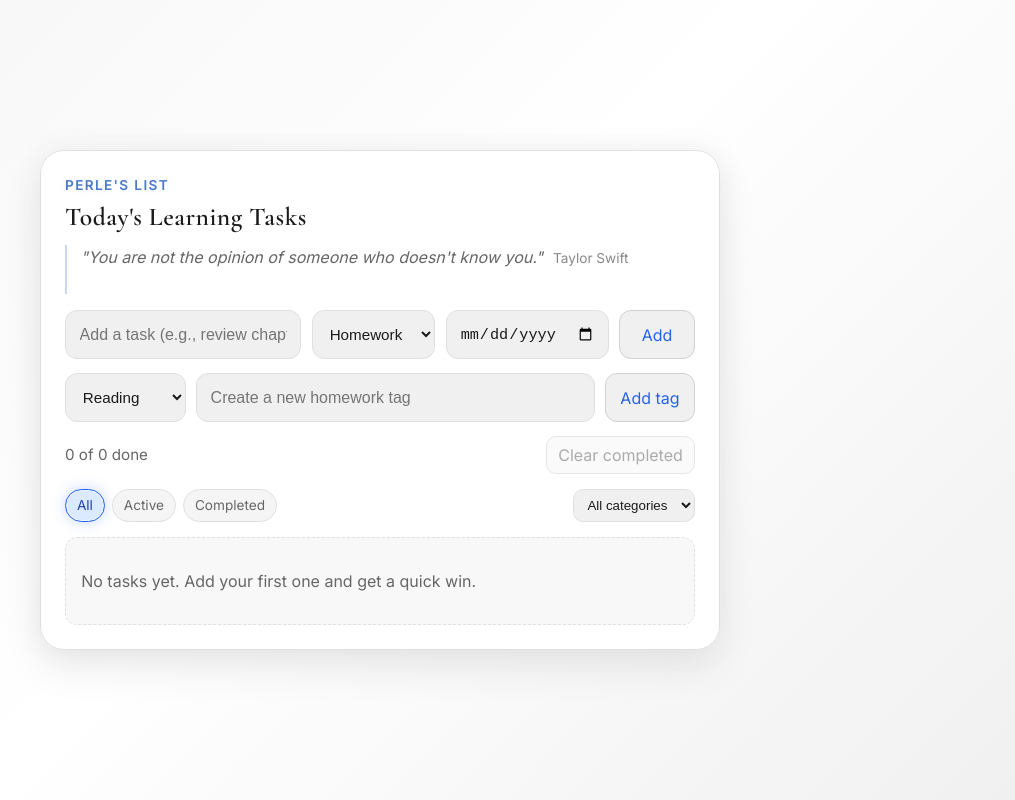
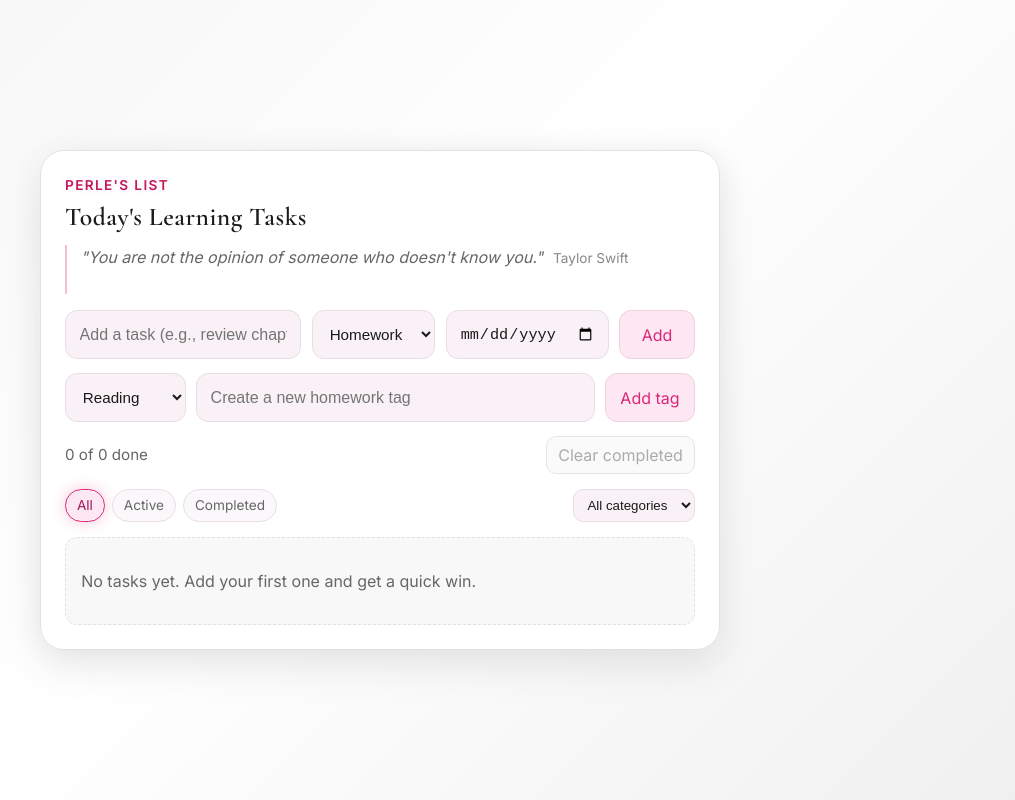
Before and after one commit to remyleIV/one-summa-night, a React (Vite) app: page / in a window 1280 px wide. Shown: the whole page, without its empty margins (260-1275 px from the left). Built offline with nearby package versions, Linux system fonts and the light colour scheme.

Commit message:
Update to pink lily-inspired color scheme

```diff
--- a/src/index.css
+++ b/src/index.css
@@ -7,17 +7,17 @@
   color: #1a1a1a;
   background-color: #ffffff;
   --bg-main: #ffffff;
-  --bg-soft: #f5f5f5;
-  --surface: #fafafa;
-  --surface-2: #f0f0f0;
-  --border: #e0e0e0;
+  --bg-soft: #faf8fa;
+  --surface: #fefcfd;
+  --surface-2: #f9f1f6;
+  --border: #e8dde4;
   --text-main: #1a1a1a;
   --text-soft: #666666;
-  --accent: #2563eb;
-  --accent-soft: #dbeafe;
+  --accent: #db2777;
+  --accent-soft: #fce7f3;
   --danger: #dc2626;
   --danger-soft: #fee2e2;
-  --focus-ring: rgba(37, 99, 235, 0.1);
+  --focus-ring: rgba(219, 39, 119, 0.1);
 }
 
 * {
@@ -60,18 +60,18 @@ body {
 
 .eyebrow {
   margin: 0;
-  color: #4b7ac9;
+  color: #c2185b;
   font-size: 0.85rem;
   font-weight: 600;
   letter-spacing: 0.1em;
   text-transform: uppercase;
-  text-shadow: 0 0 10px rgba(75, 122, 201, 0.1);
+  text-shadow: 0 0 10px rgba(219, 39, 119, 0.1);
 }
 
 .subtitle {
   margin: 0.5rem 0 1rem;
   color: var(--text-soft);
-  border-left: 2px solid rgba(75, 122, 201, 0.3);
+  border-left: 2px solid rgba(219, 39, 119, 0.3);
   padding-left: 0.85rem;
   font-style: italic;
   min-height: 3.1rem;
@@ -144,10 +144,10 @@ button {
 }
 
 .addButton {
-  border: 1px solid #d0d0d0;
+  border: 1px solid #f0d0dd;
   border-radius: 12px;
-  background-color: #f0f0f0;
-  color: #2563eb;
+  background-color: #fce7f3;
+  color: #db2777;
   padding: 0.72rem 1rem;
   min-width: 76px;
   cursor: pointer;
@@ -156,7 +156,7 @@ button {
 
 .addButton:hover {
   filter: brightness(0.95);
-  box-shadow: 0 0 18px rgba(37, 99, 235, 0.2);
+  box-shadow: 0 0 18px rgba(219, 39, 119, 0.2);
 }
 
 .addButton:active {
@@ -207,7 +207,7 @@ button {
 
 .filterPill {
   border: 1px solid var(--border);
-  background-color: #f5f5f5;
+  background-color: #faf8fa;
   color: var(--text-soft);
   border-radius: 999px;
   padding: 0.35rem 0.68rem;
@@ -217,17 +217,17 @@ button {
 }
 
 .filterPill:hover {
-  border-color: #2563eb;
-  box-shadow: 0 0 12px rgba(37, 99, 235, 0.15);
+  border-color: #db2777;
+  box-shadow: 0 0 12px rgba(219, 39, 119, 0.15);
   transform: translateY(-1px);
 }
 
 .filterPill.active {
-  border-color: #2563eb;
-  background-color: #dbeafe;
-  color: #1e40af;
+  border-color: #db2777;
+  background-color: #fce7f3;
+  color: #a0185b;
   box-shadow:
-    0 0 14px rgba(37, 99, 235, 0.25),
+    0 0 14px rgba(219, 39, 119, 0.25),
     inset 0 0 0 1px rgba(255, 255, 255, 0.5);
 }
 
@@ -280,7 +280,7 @@ button {
   height: 1.1rem;
   margin: 0;
   border-radius: 999px;
-  border: 1.5px solid #2563eb;
+  border: 1.5px solid #db2777;
   background-color: transparent;
   display: grid;
   place-items: center;
@@ -307,12 +307,12 @@ button {
 }
 
 .taskLabel input[type="checkbox"]:checked {
-  border-color: #2563eb;
-  background-color: rgba(37, 99, 235, 0.1);
+  border-color: #db2777;
+  background-color: rgba(219, 39, 119, 0.1);
 }
 
 .taskLabel input[type="checkbox"]:checked::after {
-  background-color: #2563eb;
+  background-color: #db2777;
 }
 
 .taskLabel input[type="checkbox"]:active {
@@ -343,18 +343,18 @@ button {
 }
 
 .categoryChip {
-  background-color: #dbeafe;
-  color: #1e40af;
+  background-color: #fce7f3;
+  color: #a0185b;
 }
 
 .homeworkTagChip {
-  background-color: #f0e6ff;
-  color: #5b21b6;
+  background-color: #fde8f5;
+  color: #c2185b;
 }
 
 .dueChip {
-  background-color: #ccfbf1;
-  color: #0d6d52;
+  background-color: #f0e8f5;
+  color: #7c3a82;
 }
 
 .deleteButton {
@@ -377,10 +377,10 @@ button {
 }
 
 .addTagButton {
-  border: 1px solid #d0d0d0;
+  border: 1px solid #f0d0dd;
   border-radius: 12px;
-  background-color: #f0f0f0;
-  color: #2563eb;
+  background-color: #fce7f3;
+  color: #db2777;
   padding: 0.72rem 0.9rem;
   min-width: 86px;
   cursor: pointer;
@@ -388,8 +388,8 @@ button {
 }
 
 .addTagButton:hover {
-  border-color: #2563eb;
-  box-shadow: 0 0 14px rgba(37, 99, 235, 0.2);
+  border-color: #db2777;
+  box-shadow: 0 0 14px rgba(219, 39, 119, 0.2);
 }
 
 .customTagList {
@@ -400,17 +400,17 @@ button {
 }
 
 .customTagChip {
-  border: 1px solid #d0d0d0;
-  background-color: #f5f5f5;
-  color: #2563eb;
+  border: 1px solid #f0d0dd;
+  background-color: #fce7f3;
+  color: #db2777;
   border-radius: 999px;
   padding: 0.26rem 0.62rem;
   cursor: pointer;
 }
 
 .customTagChip:hover {
-  border-color: #2563eb;
-  box-shadow: 0 0 8px rgba(37, 99, 235, 0.15);
+  border-color: #db2777;
+  box-shadow: 0 0 8px rgba(219, 39, 119, 0.15);
 }
 
 .loadingScreen {
```
